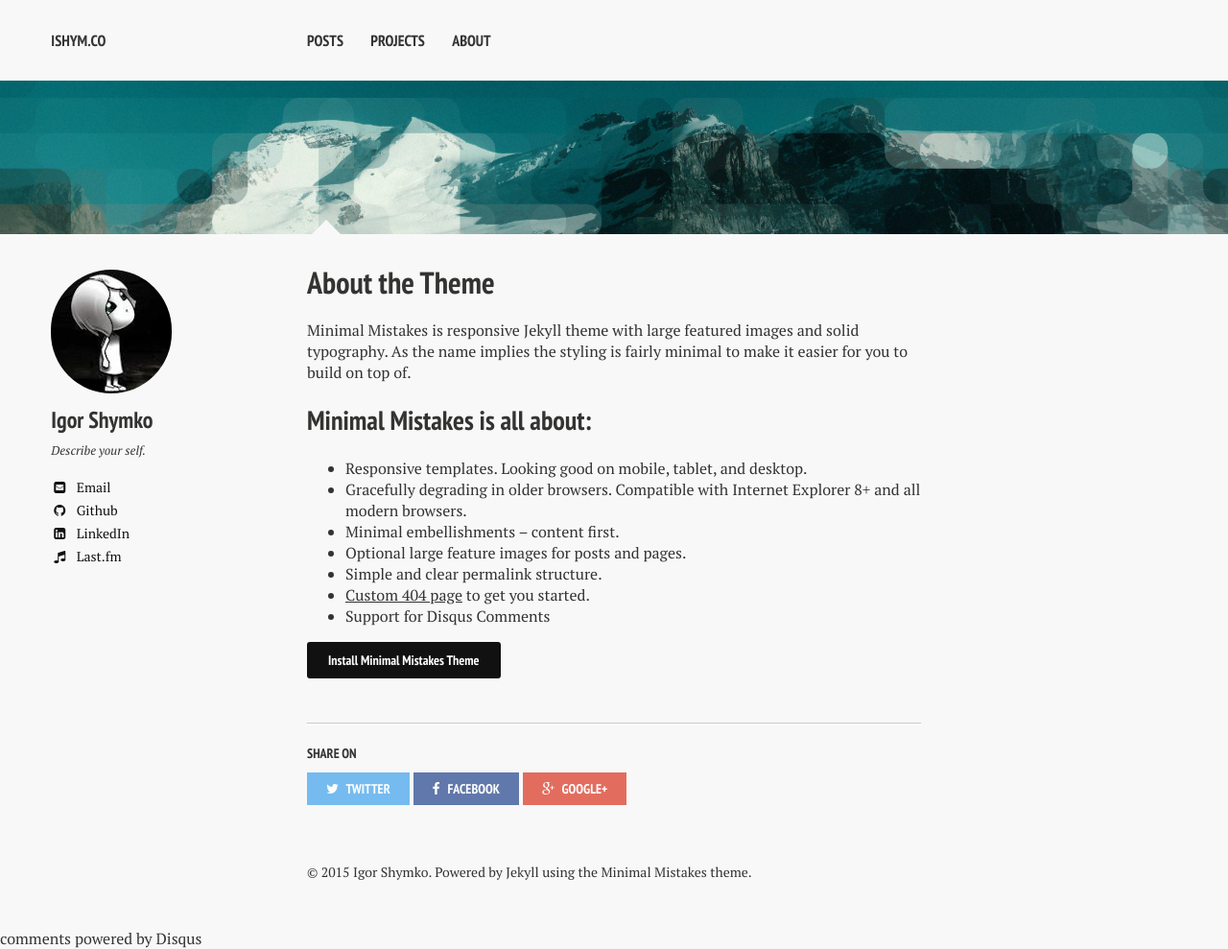
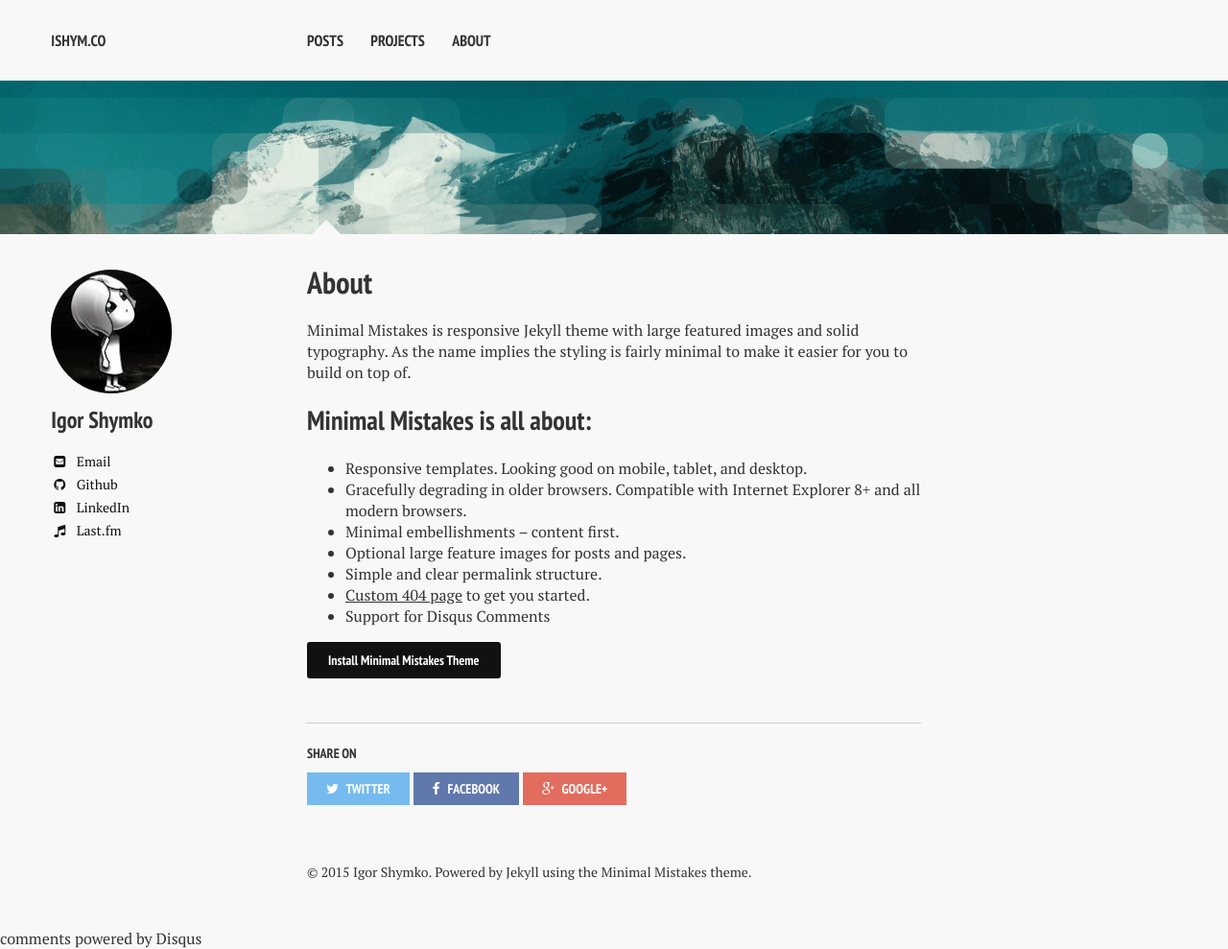
Before and after one commit to ancane/ancane.github.io, a Jekyll site: the page built from about/index.md, in a window 1280 px wide. Shown: the whole page at 96% size. Built offline with Jekyll 4.4.1, drawn with Linux system fonts in a browser that asks for light colours; nearby versions of some CDN libraries; comment, search, counter and statistics services are not loaded.

```diff
--- a/_config.yml
+++ b/_config.yml
@@ -28,7 +28,7 @@ kramdown:
 owner:
   name: Igor Shymko
   avatar: avatar.jpg
-  bio: "Describe your self."
+  bio: ""
   email: igor.shimko@gmail.com
   disqus-shortname: ishymco
   twitter: #username
--- a/about/index.md
+++ b/about/index.md
@@ -1,7 +1,7 @@
 ---
 layout: page
-title: About the Theme
-tags: [about, Jekyll, theme, responsive]
+title: About
+tags: [about, ancane, Igor, Shymko]
 modified: 2014-08-08T20:53:07.573882-04:00
 comments: true
 image:
```
Also changed, not shown: 404.md (line endings or trailing spaces), images/apple-touch-icon-114x114-precomposed.png (added), images/apple-touch-icon-144x144-precomposed.png (added), images/apple-touch-icon-72x72-precomposed.png (added), images/apple-touch-icon-precomposed.png (added).
